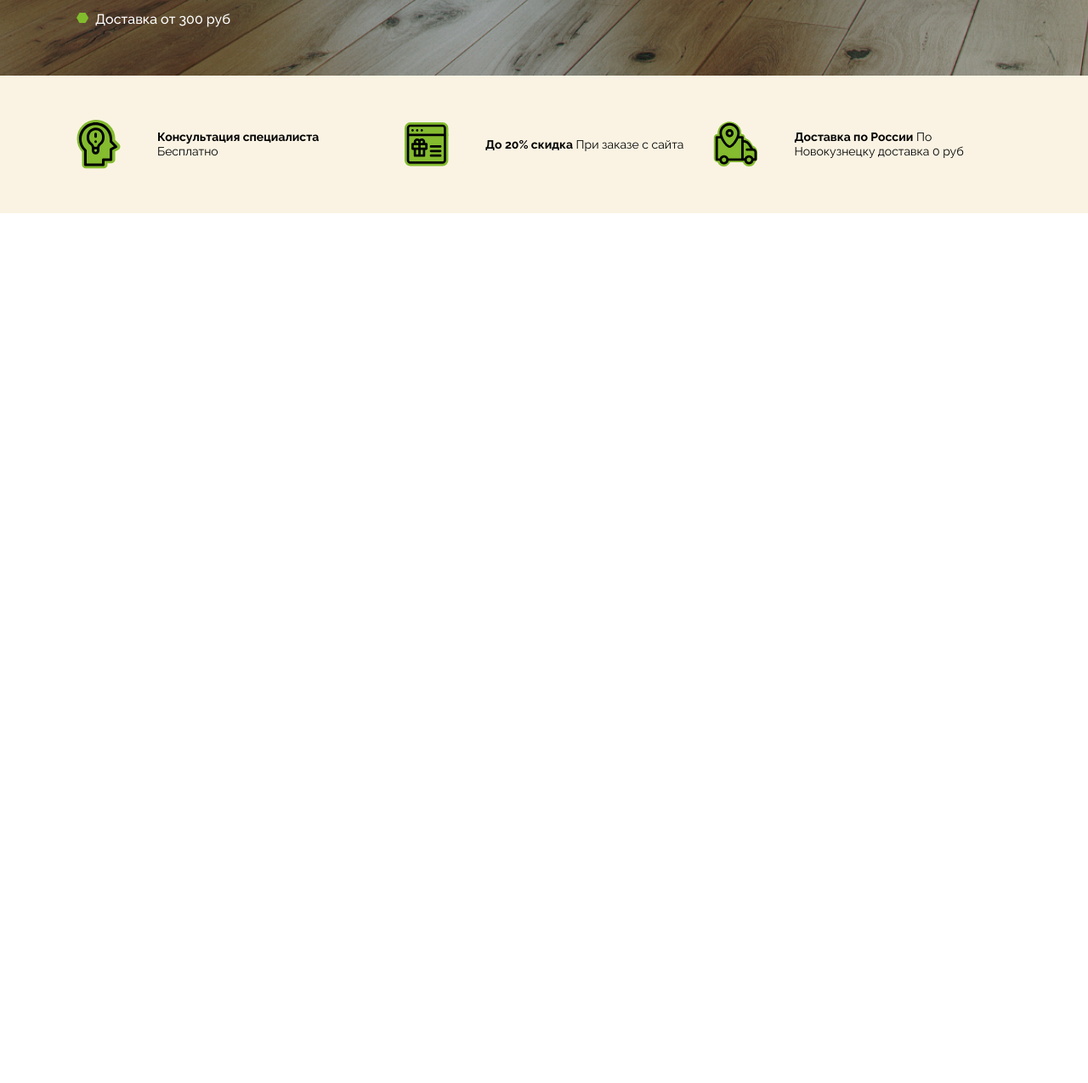
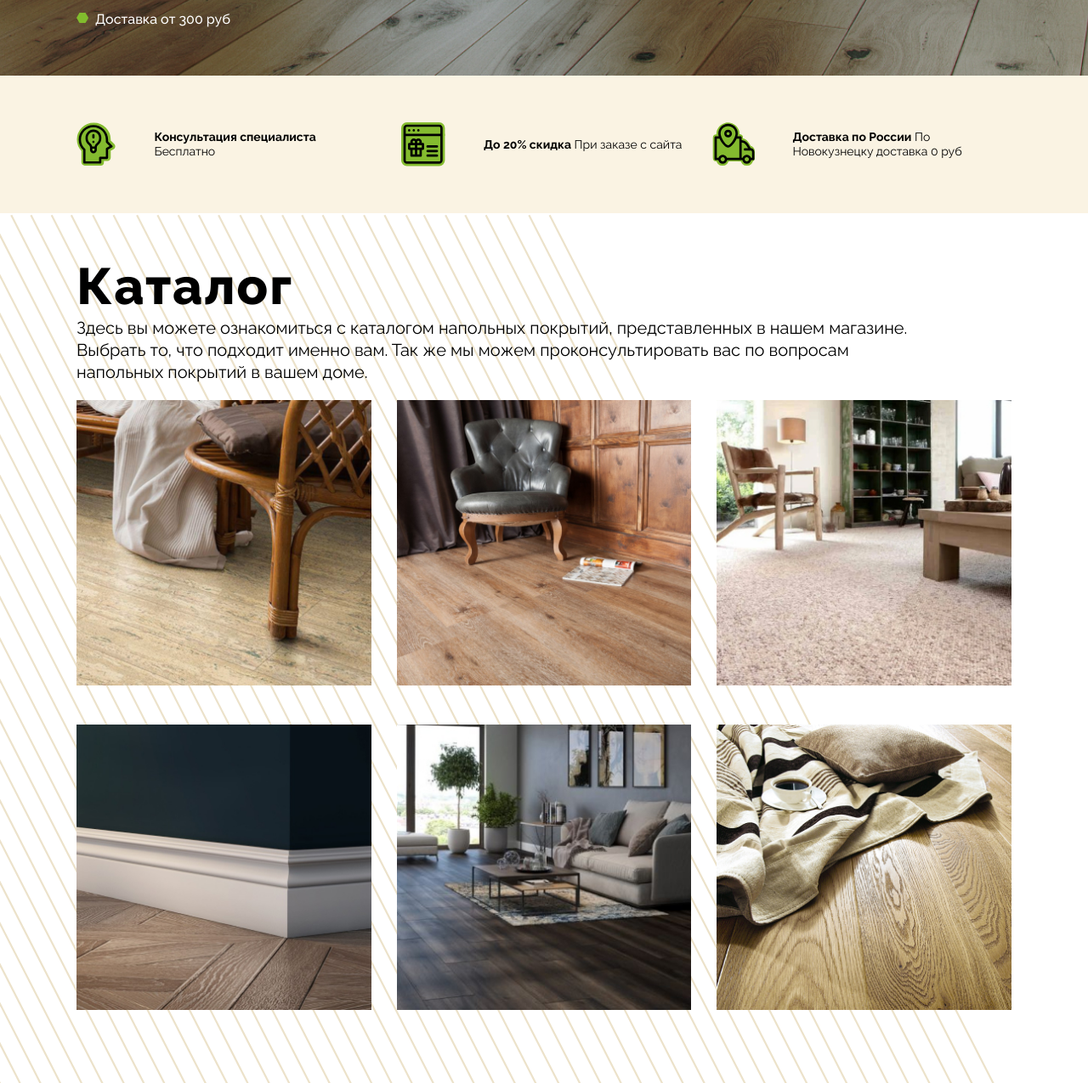
Before and after one commit to yurkaronin/parket-a, a website: page src/html/index.html in a window 1280 px wide. Shown: the part 523-1798 px from the top of the page at 85% size. Before the commit the page ends 800 px from the top, so only its background shows below. Drawn offline with nearby package versions, Linux system fonts and the light colour scheme; files that its build step writes are made by us from their sources; files whose address does not match are found by name.

Commit message:
разметил анонсы каталога на главной
разметил и сделал часть стилизации

```diff
--- a/src/html/index.html
+++ b/src/html/index.html
@@ -38,19 +38,53 @@
         <h2 class="visually-hidden">Наши преимущества</h2>
         <ul class="top-advantages__list">
           <li class="top-advantages__item">
-            <img src="img/icons/1.svg" alt="" class="top-advantages__icon">
+            <img src="img/icons/1.svg" alt="иконка преимущетва" class="top-advantages__icon" width="46" height="52">
             <p class="top-advantages__text"><b>Консультация специалиста</b>
               Бесплатно</p>
           </li>
           <li class="top-advantages__item">
-            <img src="img/icons/2.svg" alt="" class="top-advantages__icon">
+            <img src="img/icons/2.svg" alt="иконка преимущетва 2" class="top-advantages__icon" width="52" height="52">
             <p class="top-advantages__text"><b>До 20% скидка</b>
               При заказе с сайта</p>
           </li>
           <li class="top-advantages__item">
-            <img src="img/icons/3.svg" alt="" class="top-advantages__icon">
+            <img src="img/icons/3.svg" alt="иконка преимущетва 3" class="top-advantages__icon" width="52" height="52">
             <p class="top-advantages__text"><b>Доставка по России</b>
               По Новокузнецку доставка 0 руб</p>
+          </li>
+        </ul>
+      </div>
+    </section>
+    <!-- каталог -->
+    <section class="top-catalog">
+      <div class="wrapper">
+        <h2 class="title">Каталог</h2>
+        <p class="subtitle">Здесь вы можете ознакомиться с каталогом напольных покрытий, представленных в нашем магазине. Выбрать то, что подходит именно вам. Так же мы можем проконсультировать вас по вопросам напольных покрытий в вашем доме.</p>
+
+        <ul class="top-catalog__list">
+          <li class="top-catalog__item">
+            <img src="img/catalog/1.jpg" alt="фотография товара" class="top-catalog__photo" width="350" height="340">
+            <h3 class="top-catalog__name"></h3>
+          </li>
+          <li class="top-catalog__item">
+            <img src="img/catalog/2.jpg" alt="фотография товара" class="top-catalog__photo" width="350" height="340">
+            <h3 class="top-catalog__name"></h3>
+          </li>
+          <li class="top-catalog__item">
+            <img src="img/catalog/3.jpg" alt="фотография товара" class="top-catalog__photo" width="350" height="340">
+            <h3 class="top-catalog__name"></h3>
+          </li>
+          <li class="top-catalog__item">
+            <img src="img/catalog/4.jpg" alt="фотография товара" class="top-catalog__photo" width="350" height="340">
+            <h3 class="top-catalog__name"></h3>
+          </li>
+          <li class="top-catalog__item">
+            <img src="img/catalog/5.jpg" alt="фотография товара" class="top-catalog__photo" width="350" height="340">
+            <h3 class="top-catalog__name"></h3>
+          </li>
+          <li class="top-catalog__item">
+            <img src="img/catalog/6.jpg" alt="фотография товара" class="top-catalog__photo" width="350" height="340">
+            <h3 class="top-catalog__name"></h3>
           </li>
         </ul>
       </div>
--- /dev/null
+++ b/src/scss/sections/_top-catalog.scss
@@ -0,0 +1,28 @@
+.top-catalog {
+  padding: 50px 0 70px;
+  background-image: url(../img/bg/bg-1.svg);
+  background-repeat: no-repeat;
+  background-size: cover;
+  background-position: left top;
+  overflow: hidden;
+}
+
+.top-catalog__list {
+  list-style: none;
+  margin: 0;
+  padding: 0;
+  display: grid;
+  gap: 30px;
+  grid-template-columns: auto auto auto;
+}
+
+.top-catalog__item {
+  max-width: 100%;
+}
+
+.top-catalog__photo {
+  width: 100%;
+  display: block;
+  height: auto;
+  object-fit: cover;
+}
```
Also changed, not shown: src/img/bg/bg-1.svg (added), src/img/catalog/1.jpg (added), src/img/catalog/2.jpg (added), src/img/catalog/3.jpg (added), src/img/catalog/4.jpg (added), src/img/catalog/5.jpg (added), src/img/catalog/6.jpg (added).
